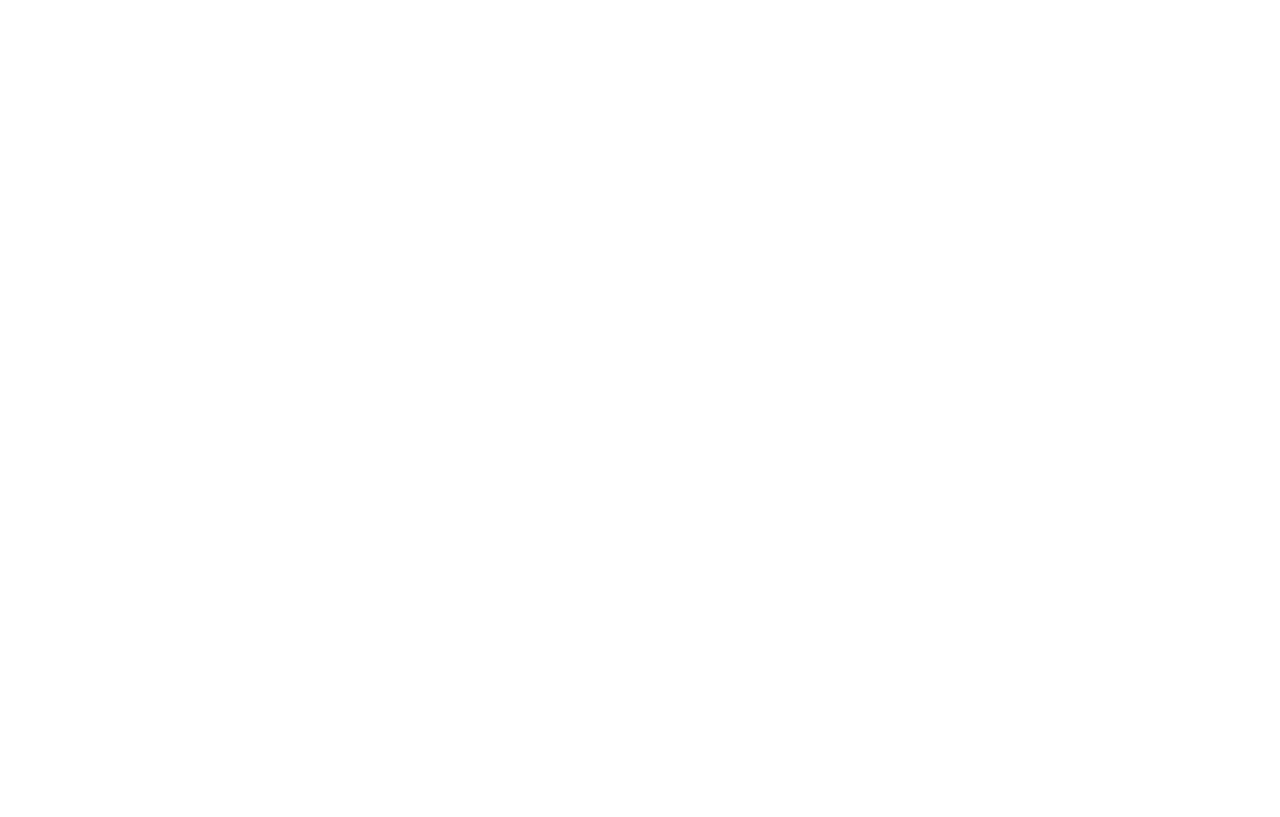
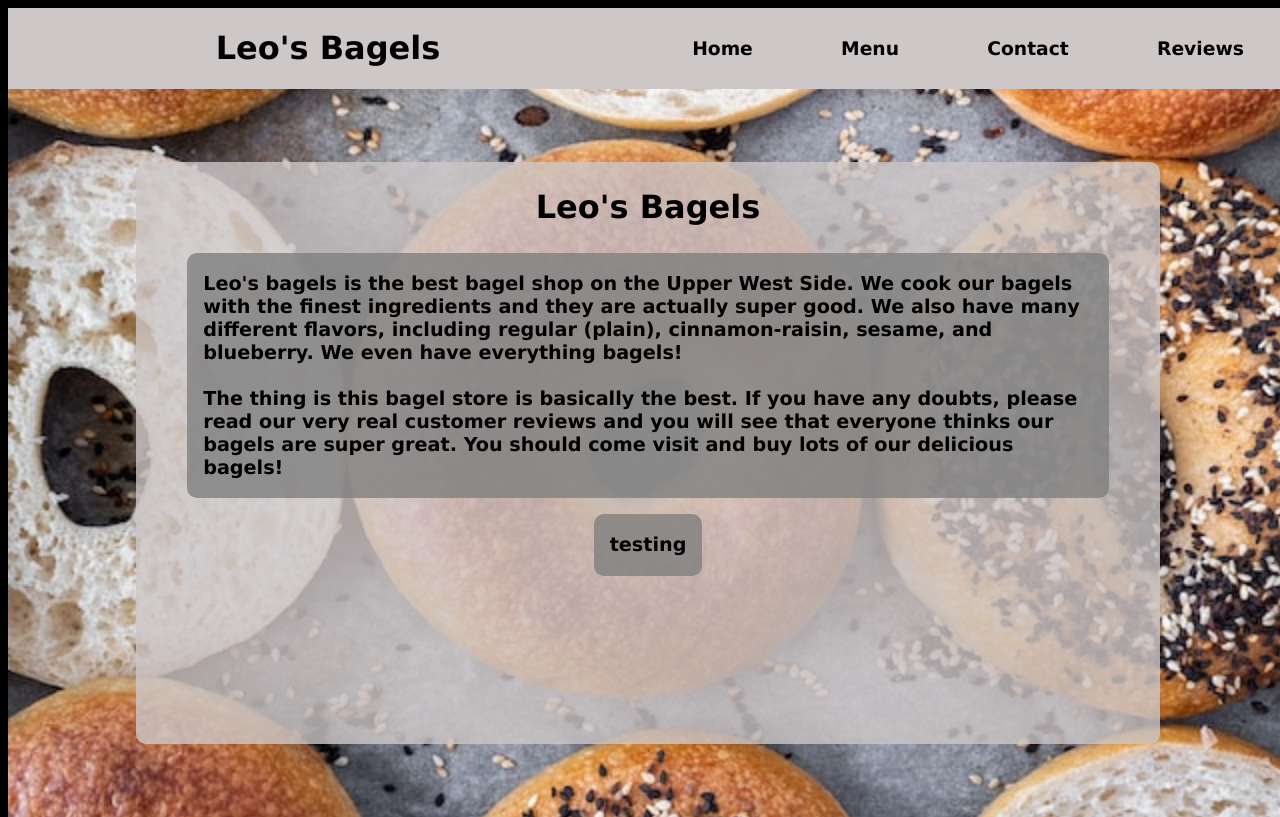
Before and after one commit to leobruell/restaurant-page, a website built with webpack: page dist/index.html in a window 1280 px wide. Built offline with nearby package versions, Linux system fonts and the light colour scheme.

Commit message:
Finish most of main page

```diff
--- a/package.json
+++ b/package.json
@@ -22,7 +22,9 @@
   },
   "homepage": "https://github.com/leobruell/restaurant-page#readme",
   "devDependencies": {
+    "css-loader": "^6.7.2",
     "html-webpack-plugin": "^5.5.0",
+    "style-loader": "^3.3.1",
     "webpack": "^5.75.0",
     "webpack-cli": "^5.0.1"
   }
--- a/src/index.js
+++ b/src/index.js
@@ -1,18 +1,30 @@
-console.log('testifsndal sd')
-// function component() {
-//     const element = document.createElement('div');
+import './style.css'
+import bagelBackground from './assets/vicky-ng-lIQRPsA43tw-unsplash\ \(1\).jpg'
 
-//     const btn = document.createElement('button');
+function addElmenent(theType, theClass, theParent, elementText=''){
+    const element = document.createElement(theType)
+    element.classList.add(theClass)
+    element.innerHTML = elementText
+    const parent = document.querySelector(theParent)
+    parent.appendChild(element)
+}
 
+function makeTopBar(){
+    addElmenent('div', 'content', 'body')
+    addElmenent('div','top-bar','.content')
+    addElmenent('h1', 'rest-name', '.top-bar',"Leo's Bagels")
+    addElmenent('div','right-top','.top-bar')
+    const menuArr = ['Home', 'Menu', 'Contact', 'Reviews']
+    for (let i in menuArr){
+        addElmenent('h3','top-options','.right-top', menuArr[i])
+    }
+}
 
-//     element.innerHTML = "'Hello', 'webpack'"
-//     element.classList.add('hello');
-
-//     btn.innerHTML = 'Click me and check the console!';
-
-//     element.appendChild(btn);
-
-//     return element;
-//   }
-
-//   document.body.appendChild(component());
+makeTopBar()
+addElmenent('div','main','.content')
+addElmenent('div','home','.main')
+addElmenent('h2','title-home','.home',"Leo's Bagels")
+addElmenent('div','descrip-div','.home')
+addElmenent('p','description','.descrip-div', "Leo's bagels is the best bagel shop on the Upper West Side. We cook our bagels with the finest ingredients and they are actually super good. We also have many different flavors, including regular (plain), cinnamon-raisin, sesame, and blueberry. We even have everything bagels! <br /> <br /> The thing is this bagel store is basically the best. If you have any doubts, please read our very real customer reviews and you will see that everyone thinks our bagels are super great. You should come visit and buy lots of our delicious bagels!")
+addElmenent('div','descrip-div2','.home')
+addElmenent('p','description','.descrip-div2','testing')
--- /dev/null
+++ b/src/style.css
@@ -0,0 +1,72 @@
+body{
+    font-family:'Lucida Sans', 'Lucida Sans Regular', 'Lucida Grande', 'Lucida Sans Unicode', Geneva, Verdana, sans-serif;
+    width: 100vw;
+    height: 100vh;
+    overflow-x: hidden;
+    background-color: black;
+}
+
+.content{
+    display: grid;
+    grid-template-rows: 1fr 9fr;
+
+}
+
+
+.top-bar{
+    background-color: rgb(205, 199, 199);
+    color: black;
+    display: grid;
+    grid-template-columns: 1fr 1fr;
+}
+
+.right-top{
+    display: flex;
+    align-items: center;
+    justify-content: space-around;
+}
+
+.top-bar h1{
+    justify-self: center;
+    align-self: center;
+    font-weight: 900;
+}
+
+.main {
+    background: url('assets/vicky-ng-lIQRPsA43tw-unsplash\ \(1\).jpg') no-repeat center center fixed;
+    -webkit-background-size: cover;
+    -moz-background-size: cover;
+    -o-background-size: cover;
+    background-size: cover;
+
+    display: flex;
+    align-items: center;
+    justify-content: center;
+  }
+
+  .home{
+    background-color: rgb(205, 199, 199,.8);
+    height: 80%;
+    width: 80%;
+    display: flex;
+    flex-direction: column;
+    border-radius: 10px;
+    align-items: center;
+    justify-items: center;
+  }
+
+  .title-home{
+    font-size: 2rem;
+  }
+
+  .descrip-div, .descrip-div2{
+    background-color: rgb(128, 128, 128, .8);
+    margin-left: 5%;
+    margin-right: 5%;
+    padding-left: 1rem;
+    padding-right: 1rem;
+    font-weight: bold;
+    font-size: 1.2rem;
+    border-radius: 10px;
+    margin-bottom: 1rem;
+  }
--- a/webpack.config.js
+++ b/webpack.config.js
@@ -7,7 +7,7 @@ module.exports = {
   devtool: 'inline-source-map',
   plugins: [
     new HtmlWebpackPlugin({
-      title: 'Development',
+      title: "Leo's Bagels",
     }),
   ],
 
@@ -16,4 +16,16 @@ module.exports = {
     path: path.resolve(__dirname, 'dist'),
     clean: true,
   },
+  module: {
+    rules: [
+      {
+        test: /\.css$/i,
+        use: ['style-loader', 'css-loader'],
+      },
+      {
+        test: /\.(png|svg|jpg|jpeg|gif)$/i,
+        type: 'asset/resource',
+      },
+    ],
+  },
 };
```
Also changed, not shown: dist/c3880646d3ebe0900bf9.jpg (added), dist/index.html, dist/main.bundle.js, src/assets/vicky-ng-lIQRPsA43tw-unsplash (1).jpg (added), 1 other file.
